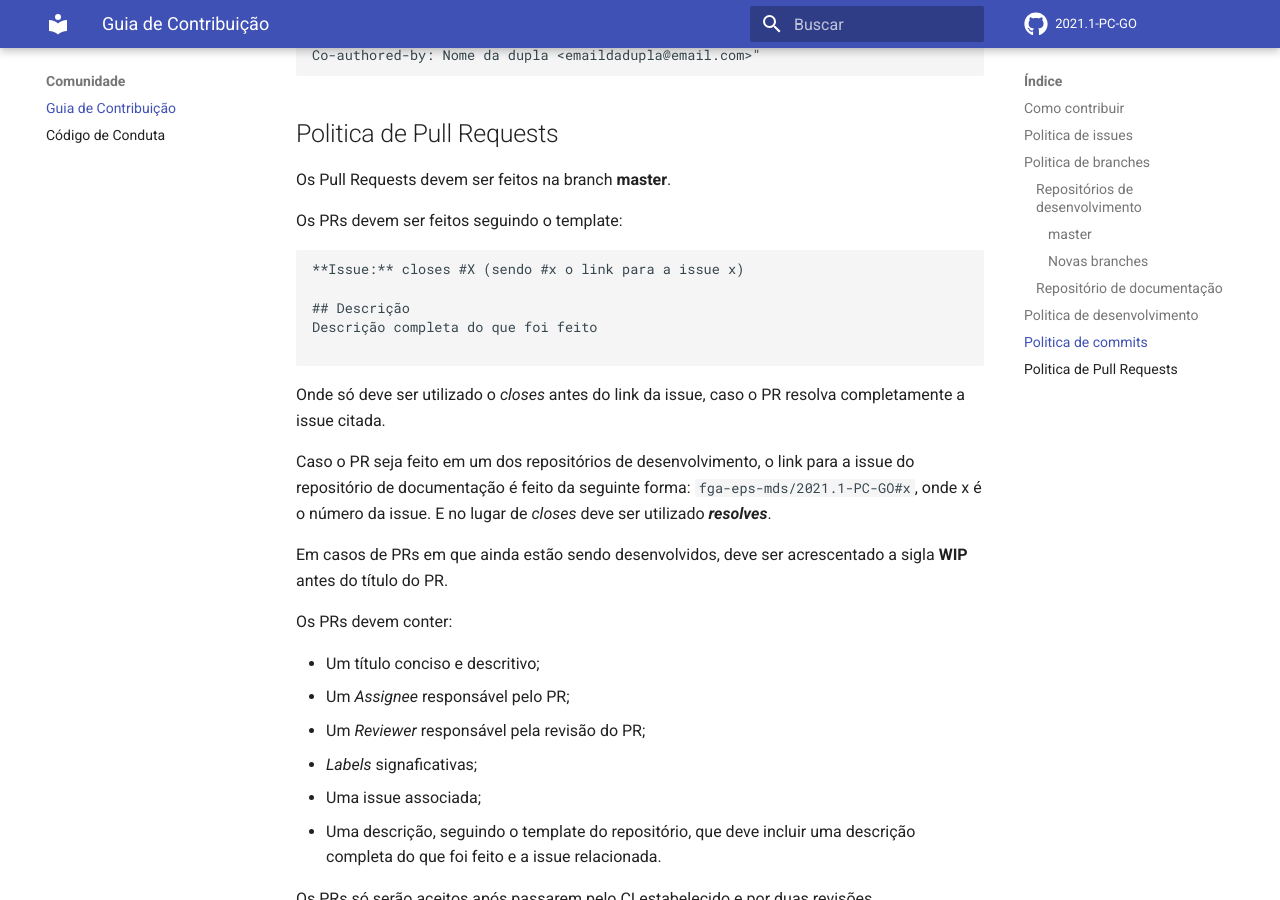
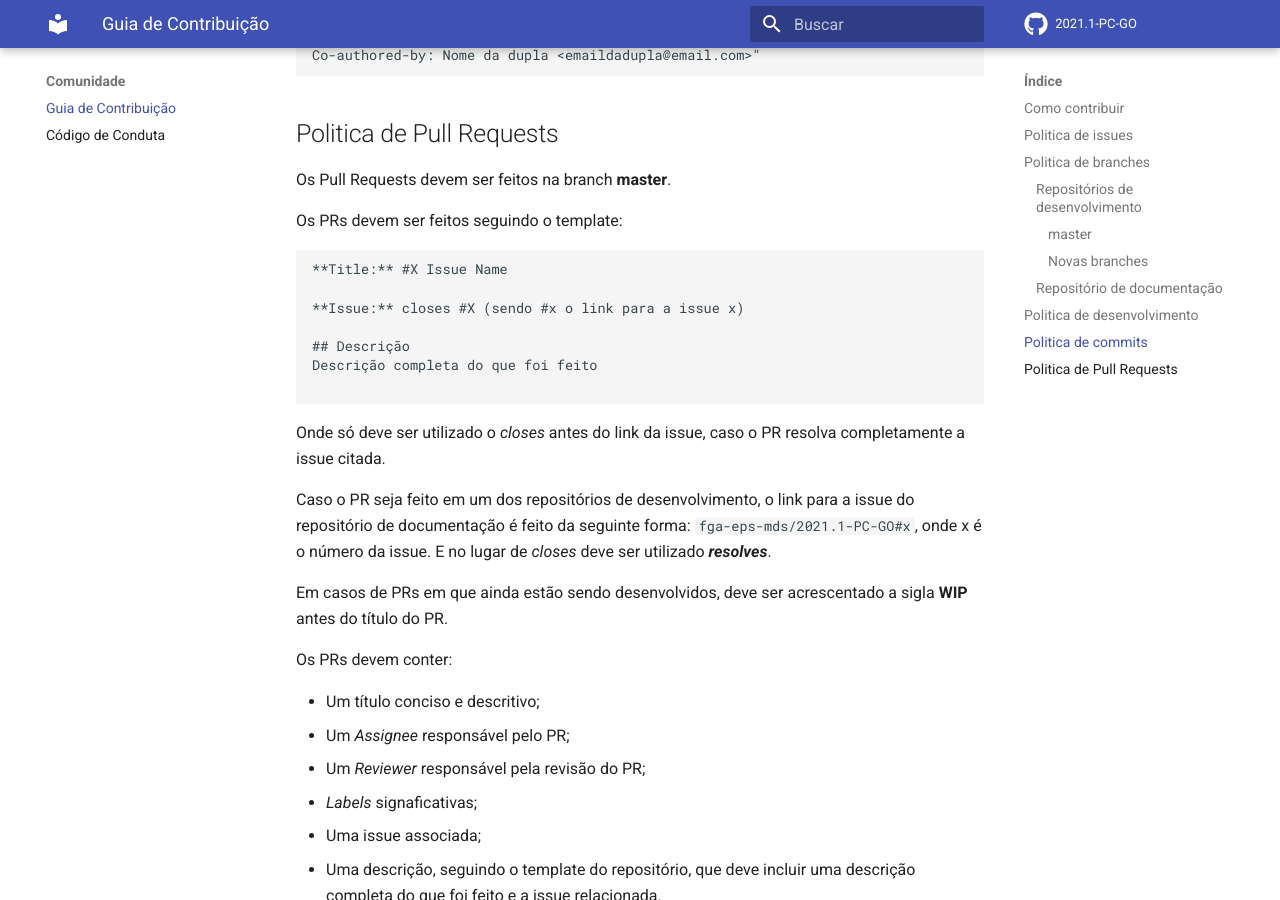
Before and after one commit to fga-eps-mds/2021.1-Oraculo, an MkDocs documentation site: the page built from docs/CONTRIBUTING.md, in a window 1280 px wide and 900 px high, scrolled down 2447 px. Built offline with MkDocs 1.6.1 and Material for MkDocs 9.7.7, drawn with Linux system fonts in a browser that asks for light colours; comment, search, counter and statistics services are not loaded.

Commit message:
#8 edit contribution guide

````diff
--- a/docs/CONTRIBUTING.md
+++ b/docs/CONTRIBUTING.md
@@ -85,6 +85,8 @@ Os Pull Requests devem ser feitos na branch **master**.
 Os PRs devem ser feitos seguindo o template:
 
 ```
+**Title:** #X Issue Name
+
 **Issue:** closes #X (sendo #x o link para a issue x)
 
 ## Descrição
````
